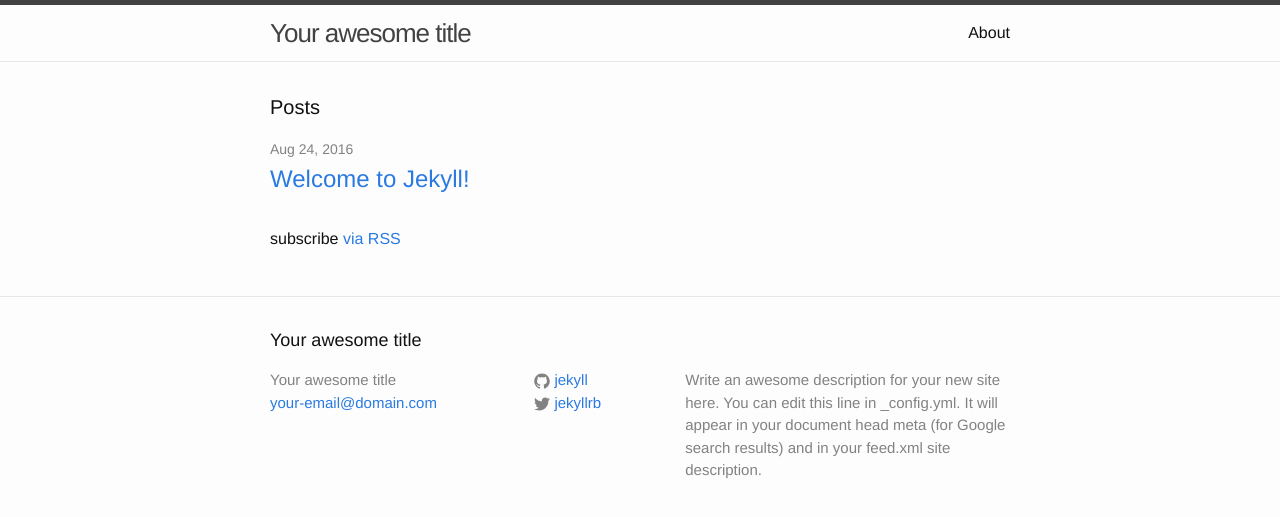
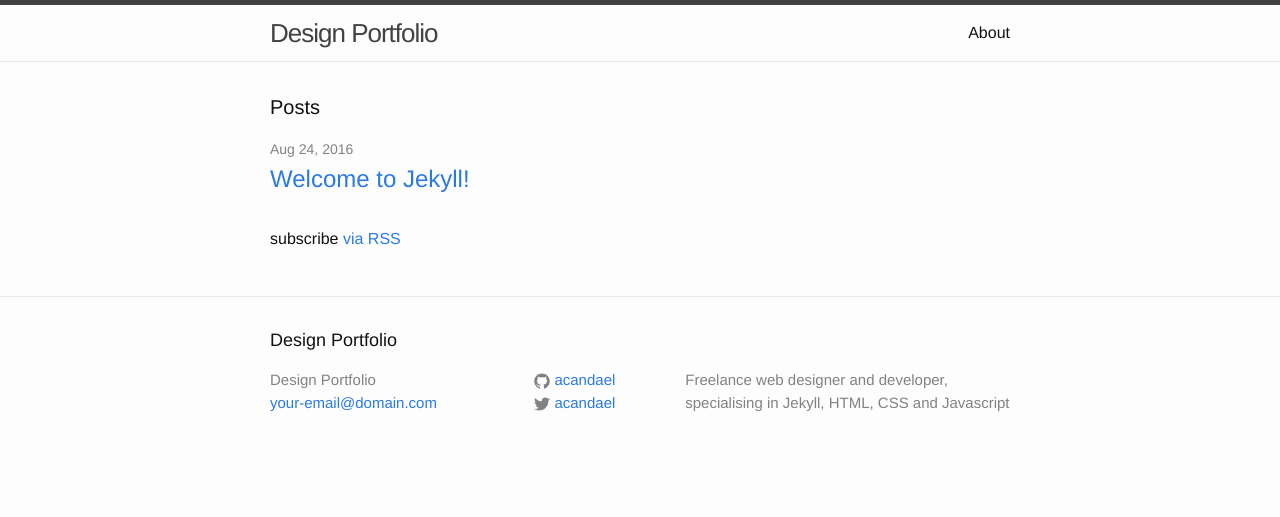
Before and after one commit to acandael/designer-portfolio, a Jekyll site: the page built from index.html, in a window 1280 px wide. Shown: the top 517 px of the page. Built offline with Jekyll 4.4.1, drawn with Linux system fonts in a browser that asks for light colours.

Commit message:
config settins for site

```diff
--- a/_config.yml
+++ b/_config.yml
@@ -6,16 +6,28 @@
 # 'jekyll serve'. If you change this file, please restart the server process.
 
 # Site settings
-title: Your awesome title
+title: Design Portfolio
 email: your-email@domain.com
 description: > # this means to ignore newlines until "baseurl:"
-  Write an awesome description for your new site here. You can edit this
-  line in _config.yml. It will appear in your document head meta (for
-  Google search results) and in your feed.xml site description.
+  Freelance web designer and developer, specialising in Jekyll,
+  HTML, CSS and Javascript
 baseurl: "" # the subpath of your site, e.g. /blog
 url: "http://yourdomain.com" # the base hostname & protocol for your site
-twitter_username: jekyllrb
-github_username:  jekyll
+twitter_username: acandael
+github_username: acandael
+google_username: acandael
+
+permalink: /:categories/:title
+
+links:
+  - title: about
+    url: /about
+  - title: work
+    url: /work
+  - title: articles
+    url: /articles
+  - title: hire me
+    url: /hire-me
 
 # Build settings
 markdown: kramdown
```
